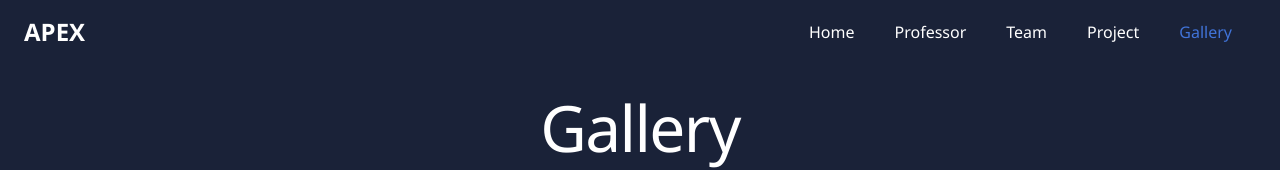
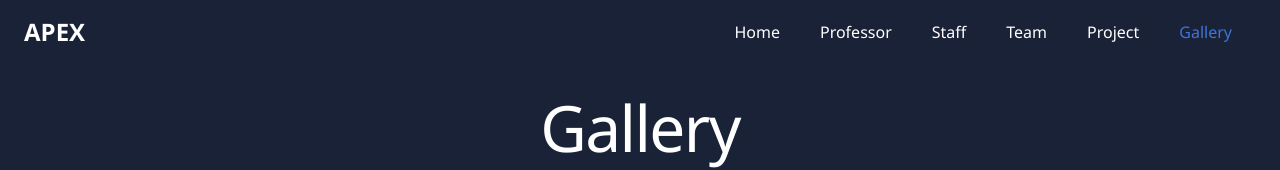
Before and after one commit to tnqjae/APEX-club-Website, a Vue app: page /gallery in a window 1280 px wide. Shown: the top 170 px of the page. Built offline with nearby package versions, Linux system fonts and the light colour scheme.

Commit message:
feat: Add Staff page

```diff
--- a/src/components/AppHeader.vue
+++ b/src/components/AppHeader.vue
@@ -9,6 +9,7 @@ const route  = useRoute()
 const menu = [
   { label: 'Home',       path: '/' },
   { label: 'Professor',  path: '/professor' },
+  { label: 'Staff',      path: '/staff'},
   { label: 'Team',       path: '/team' },
   { label: 'Project',    path: '/project' },
   { label: 'Gallery',    path: '/gallery' },
--- a/src/router/index.js
+++ b/src/router/index.js
@@ -5,10 +5,12 @@ import Professor  from '@/views/Professor.vue'
 import Team       from '@/views/Team.vue'
 import Project    from '@/views/Project.vue'
 import Gallery    from '@/views/Gallery.vue'
+import Staff from '@/views/Staff.vue'
 
 const routes = [
   { path: '/',           component: Home       },
   { path: '/professor',  component: Professor  },
+  { path: '/staff',       component: Staff},
   { path: '/team',       component: Team       },
   { path: '/project',    component: Project    },
   { path: '/gallery',    component: Gallery    },
```
